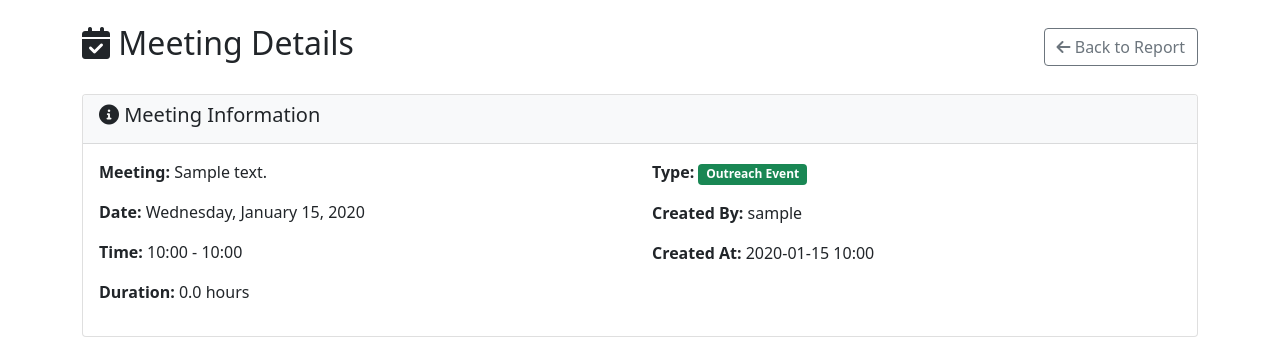
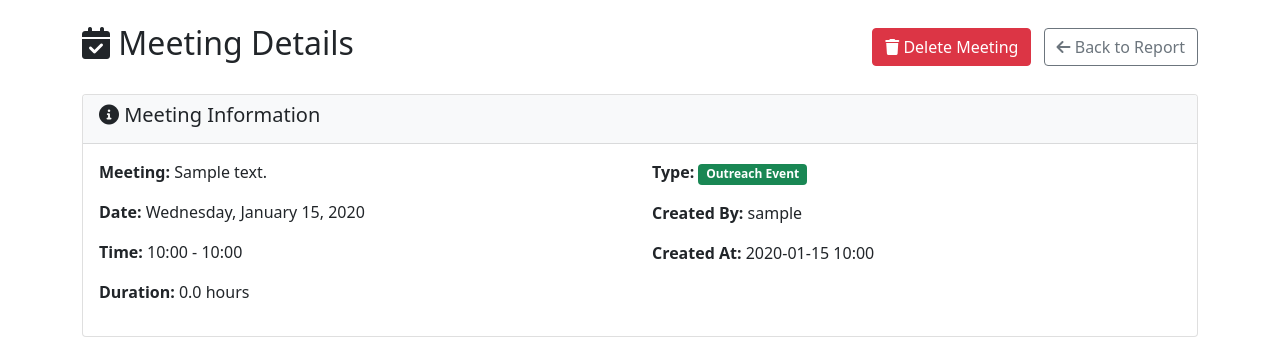
Before and after one commit to ApesofWrath/attendbot2.0, a Flask app: page /reports/1/meeting/1 in a window 1280 px wide. Shown: the part 56-413 px from the top of the page. Run offline with Flask 3, Linux system fonts and the light colour scheme; a user stored in the database is signed in; tables that the repository leaves empty hold one stand-in row (values such as "Sample post").

Commit message:
Add meeting deletion functionality for admins
- Add delete_meeting route in app.py with proper data cleanup
- Add delete button to meeting detail template header
- Add confirmation modal with detailed warning about data deletion
- Add JavaScript handling for delete confirmation and AJAX request
- Properly delete all related attendance logs and excuses before meeting
- Redirect to attendance report after successful deletion
- Show loading state during deletion process
- Admin-only access with proper error handling

Features:
- Delete button in meeting detail view header
- Confirmation modal with meeting details and warning
- Cascading deletion of all related data
- Success/error feedback with user-friendly messages
- Automatic redirect after successful deletion

```diff
--- a/app.py
+++ b/app.py
@@ -792,6 +792,33 @@ def meeting_detail(period_id, meeting_id):
                          period=period,
                          meeting=meeting,
                          attendance_data=attendance_data)
+
+@app.route('/reports/<int:period_id>/meeting/<int:meeting_id>/delete', methods=['POST'])
+@login_required
+def delete_meeting(period_id, meeting_id):
+    if not current_user.is_admin:
+        return jsonify({'success': False, 'message': 'Access denied. Admin privileges required.'}), 403
+
+    try:
+        # Get the meeting
+        meeting = MeetingHour.query.get_or_404(meeting_id)
+
+        # Delete all related data first
+        # Delete attendance logs
+        AttendanceLog.query.filter_by(meeting_hour_id=meeting_id).delete()
+
+        # Delete excuses
+        Excuse.query.filter_by(meeting_hour_id=meeting_id).delete()
+
+        # Delete the meeting
+        db.session.delete(meeting)
+        db.session.commit()
+
+        return jsonify({'success': True, 'message': 'Meeting deleted successfully.'})
+
+    except Exception as e:
+        db.session.rollback()
+        return jsonify({'success': False, 'message': f'Error deleting meeting: {str(e)}'}), 500
 
 @app.route('/api/attendance', methods=['POST'])
 @login_required
--- a/templates/meeting_detail.html
+++ b/templates/meeting_detail.html
@@ -7,9 +7,14 @@
     <div class="col-12">
         <div class="d-flex justify-content-between align-items-center">
             <h2><i class="fas fa-calendar-check"></i> Meeting Details</h2>
-            <a href="{{ url_for('attendance_report', period_id=period.id) }}" class="btn btn-outline-secondary">
-                <i class="fas fa-arrow-left"></i> Back to Report
-            </a>
+            <div>
+                <button type="button" class="btn btn-danger me-2" data-bs-toggle="modal" data-bs-target="#deleteMeetingModal">
+                    <i class="fas fa-trash"></i> Delete Meeting
+                </button>
+                <a href="{{ url_for('attendance_report', period_id=period.id) }}" class="btn btn-outline-secondary">
+                    <i class="fas fa-arrow-left"></i> Back to Report
+                </a>
+            </div>
         </div>
     </div>
 </div>
@@ -242,6 +247,54 @@
 </div>
 {% endif %}
 
+<!-- Delete Meeting Confirmation Modal -->
+<div class="modal fade" id="deleteMeetingModal" tabindex="-1" aria-labelledby="deleteMeetingModalLabel" aria-hidden="true">
+    <div class="modal-dialog">
+        <div class="modal-content">
+            <div class="modal-header">
+                <h5 class="modal-title" id="deleteMeetingModalLabel">
+                    <i class="fas fa-exclamation-triangle text-danger"></i> Delete Meeting
+                </h5>
+                <button type="button" class="btn-close" data-bs-dismiss="modal" aria-label="Close"></button>
+            </div>
+            <div class="modal-body">
+                <div class="alert alert-danger">
+                    <strong>Warning:</strong> This action cannot be undone!
+                </div>
+                <p>Are you sure you want to delete this meeting?</p>
+                <div class="card">
+                    <div class="card-body">
+                        <h6><strong>{{ meeting.description }}</strong></h6>
+                        <p class="mb-1"><strong>Date:</strong> {{ meeting.start_time.strftime('%A, %B %d, %Y') }}</p>
+                        <p class="mb-1"><strong>Time:</strong> {{ meeting.start_time.strftime('%H:%M') }} - {{ meeting.end_time.strftime('%H:%M') }}</p>
+                        <p class="mb-0"><strong>Type:</strong>
+                            {% if meeting.meeting_type == 'regular' %}
+                                Regular Meeting
+                            {% else %}
+                                Outreach Event
+                            {% endif %}
+                        </p>
+                    </div>
+                </div>
+                <p class="mt-3 text-muted">
+                    <strong>This will permanently delete:</strong>
+                </p>
+                <ul class="text-muted">
+                    <li>All attendance records for this meeting</li>
+                    <li>All excuses for this meeting</li>
+                    <li>The meeting itself</li>
+                </ul>
+            </div>
+            <div class="modal-footer">
+                <button type="button" class="btn btn-secondary" data-bs-dismiss="modal">Cancel</button>
+                <button type="button" class="btn btn-danger" id="confirmDeleteMeeting">
+                    <i class="fas fa-trash"></i> Delete Meeting
+                </button>
+            </div>
+        </div>
+    </div>
+</div>
+
 {% endblock %}
 
 {% block scripts %}
@@ -320,5 +373,44 @@ const chart = new Chart(ctx, {
         }
     }
 });
+
+// Handle meeting deletion
+document.getElementById('confirmDeleteMeeting').addEventListener('click', function() {
+    const deleteBtn = this;
+    const originalText = deleteBtn.innerHTML;
+
+    // Show loading state
+    deleteBtn.innerHTML = '<i class="fas fa-spinner fa-spin"></i> Deleting...';
+    deleteBtn.disabled = true;
+
+    // Make the delete request
+    fetch(`{{ url_for('delete_meeting', period_id=period.id, meeting_id=meeting.id) }}`, {
+        method: 'POST',
+        headers: {
+            'Content-Type': 'application/json',
+        }
+    })
+    .then(response => response.json())
+    .then(data => {
+        if (data.success) {
+            // Show success message and redirect
+            alert('Meeting deleted successfully!');
+            window.location.href = '{{ url_for("attendance_report", period_id=period.id) }}';
+        } else {
+            // Show error message
+            alert('Error deleting meeting: ' + data.message);
+            // Reset button state
+            deleteBtn.innerHTML = originalText;
+            deleteBtn.disabled = false;
+        }
+    })
+    .catch(error => {
+        console.error('Error:', error);
+        alert('An error occurred while deleting the meeting.');
+        // Reset button state
+        deleteBtn.innerHTML = originalText;
+        deleteBtn.disabled = false;
+    });
+});
 </script>
 {% endblock %}
```
